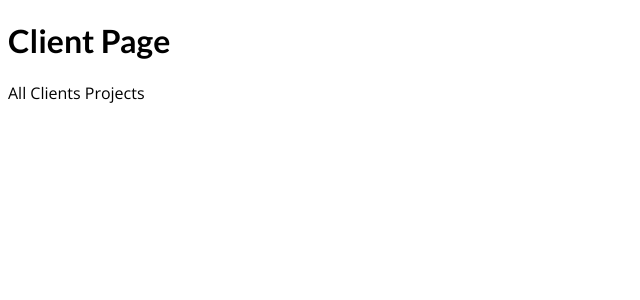
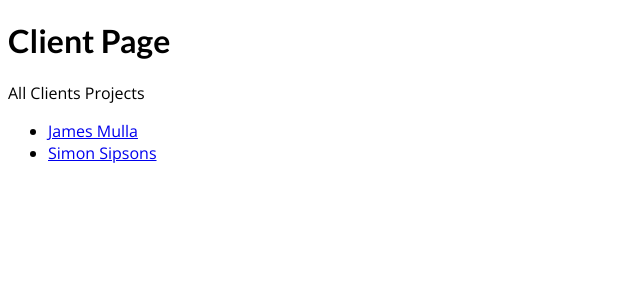
Before and after one commit to Marknjo/nextjs-blog, a Next.js app: page /clients in a window 1280 px wide. Shown: the top 300 px of the page, without its empty margins (0-640 px from the left). Built offline with nearby package versions, Linux system fonts and the light colour scheme.

Commit message:
File Routing: Nexted links and dynamic routes

```diff
--- a/pages/clients/[id]/index.js
+++ b/pages/clients/[id]/index.js
@@ -7,7 +7,7 @@ const ClientProjectsPage = function () {
   return (
     <>
       <h1>A Client Page</h1>
-      <p>All Projects of a single Client</p>
+      <p>All Projects belonging to {router.query.id}</p>
     </>
   );
 };
--- a/pages/clients/index.js
+++ b/pages/clients/index.js
@@ -1,8 +1,34 @@
+import Link from 'next/link';
+import { useRouter } from 'next/router';
+
+const clients = [
+  { id: 'james', name: 'James Mulla' },
+  { id: 'simon', name: 'Simon Sipsons' },
+];
 const ClientPage = function () {
+  const router = useRouter();
+
   return (
     <>
       <h1>Client Page</h1>
       <p>All Clients Projects</p>
+
+      <ul>
+        {clients.map(client => (
+          <li key={client.id}>
+            <Link
+              href={{
+                pathname: `${router.pathname}/[id]`,
+                query: {
+                  id: client.id,
+                },
+              }}
+            >
+              {client.name}
+            </Link>
+          </li>
+        ))}
+      </ul>
     </>
   );
 };
```
